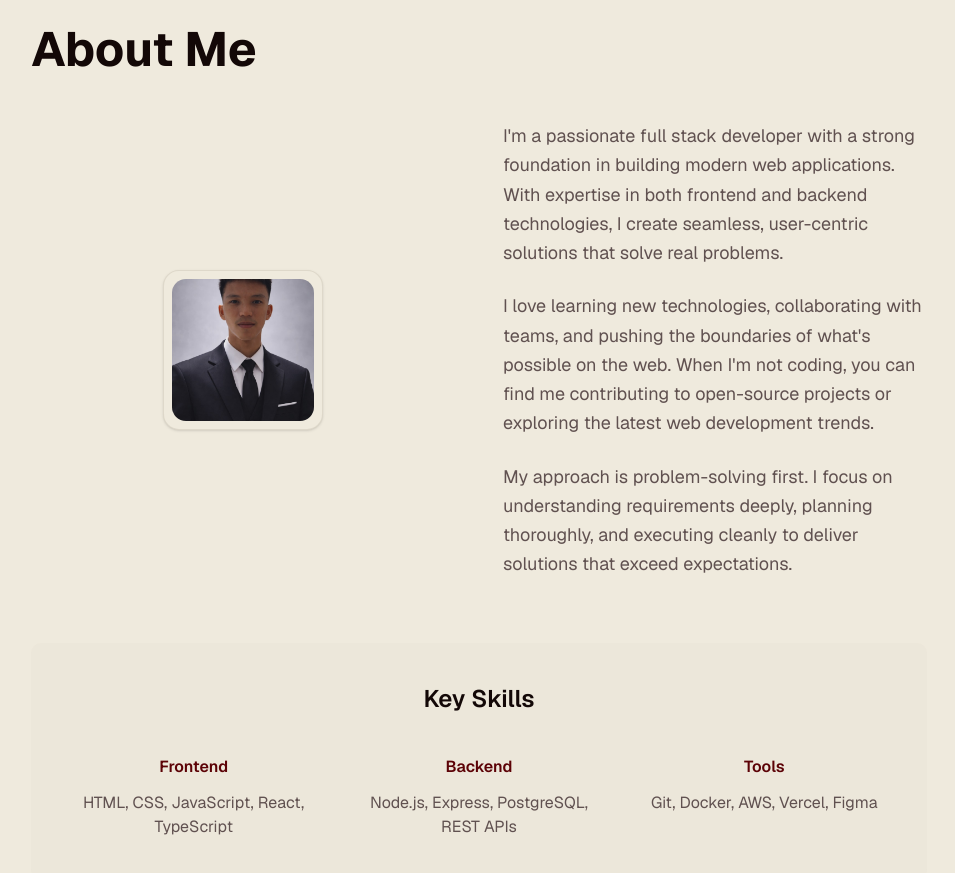
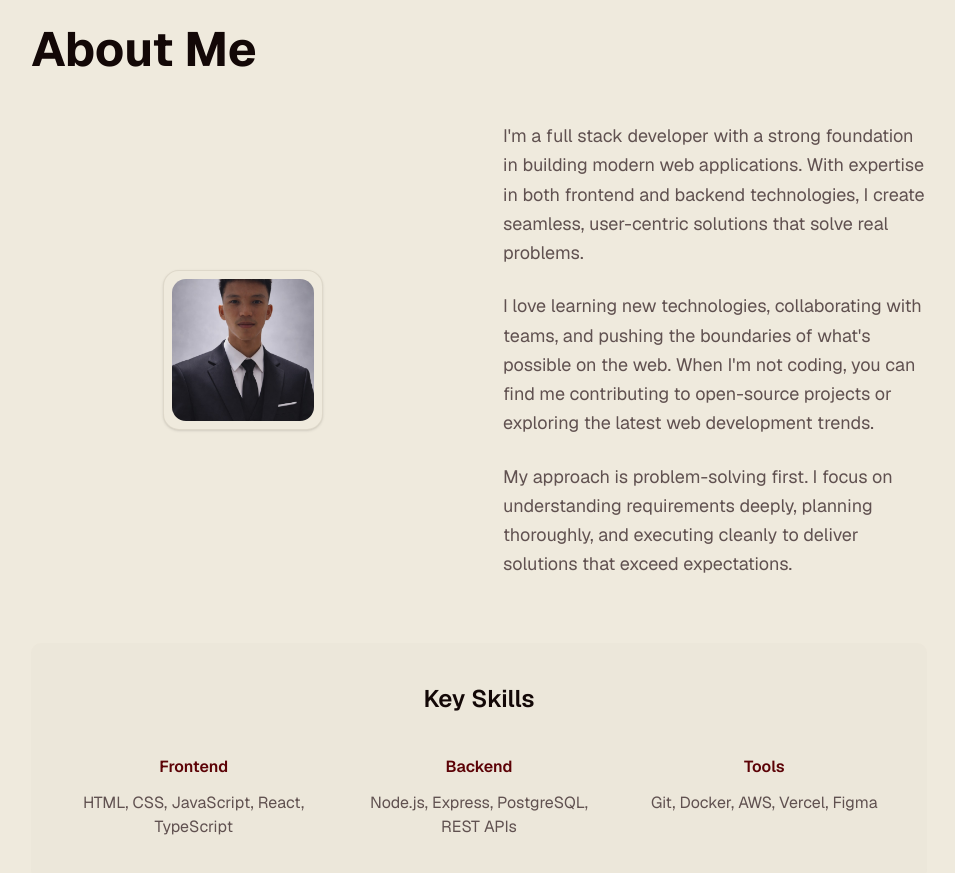
Before and after one commit to frncsq/francis-portfolio, a Next.js app: page / in a window 1280 px wide. Shown: the part 920-1793 px from the top of the page, without its empty margins (161-1116 px from the left). Built offline with nearby package versions, Linux system fonts and the light colour scheme.

Commit message:
summarize

```diff
--- a/components/portfolio/about-section.tsx
+++ b/components/portfolio/about-section.tsx
@@ -22,7 +22,7 @@ export function AboutSection() {
 
           <div>
             <p className="text-base md:text-lg text-muted-foreground mb-6 leading-relaxed">
-              I'm a passionate full stack developer with a strong foundation in
+              I'm a full stack developer with a strong foundation in
               building modern web applications. With expertise in both frontend and
               backend technologies, I create seamless, user-centric solutions
               that solve real problems.
```
